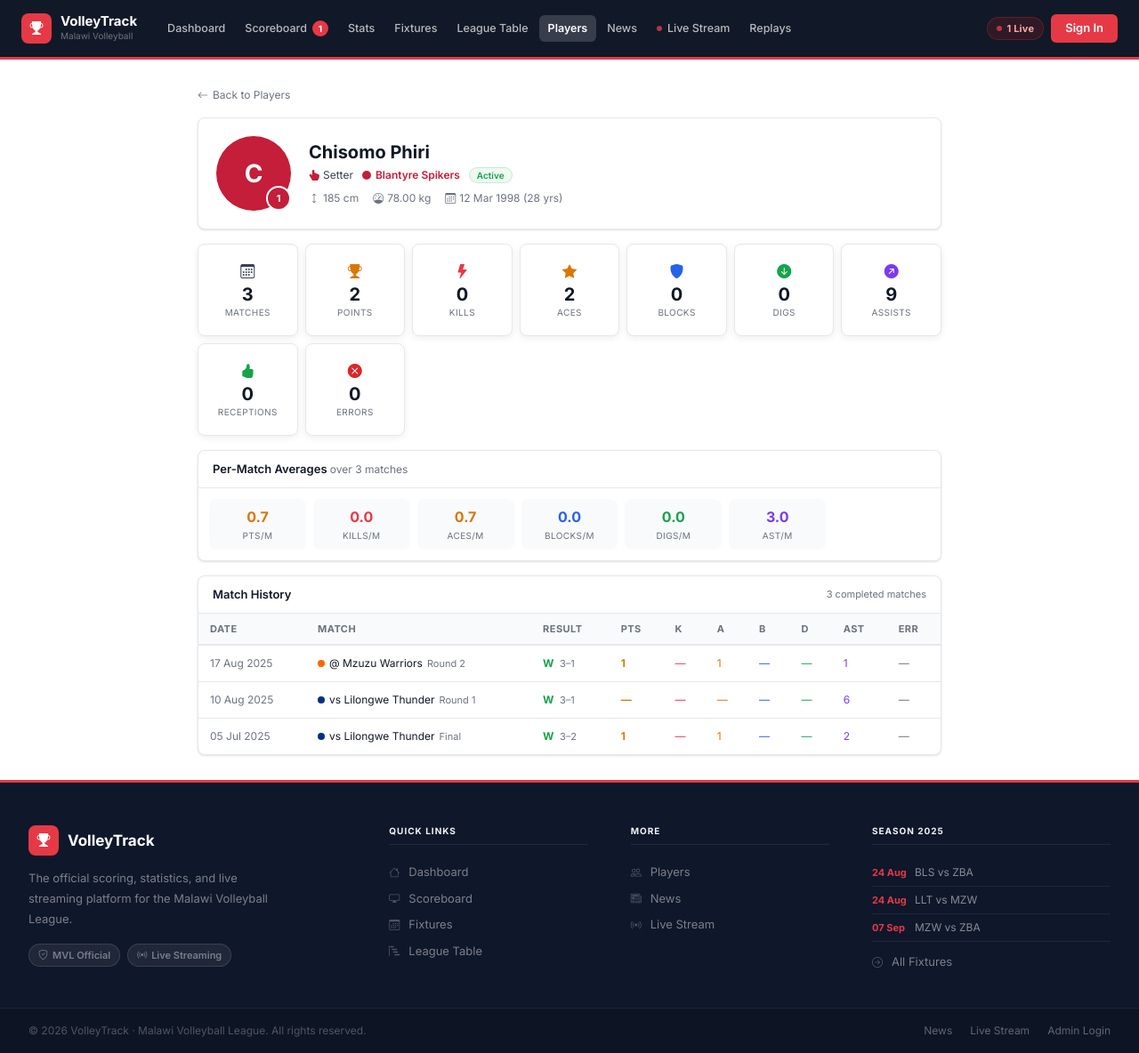
After one commit to omumba/volleytrack, a PHP site: page /volleyball/modules/players/profile.php?id=1 in a window 1280 px wide. The commit adds this page. Shown: the whole page at 89% size. Run offline with PHP 8.4, Linux system fonts and the light colour scheme; data comes from the database, SQL or seed files in the repository.

Commit message:
Add career stats to player profile page
New profile.php shows career totals (matches, points, kills, aces, blocks, digs, assists, receptions, errors), per-match averages, and a full match-by-match history table with W/L result. Each player card on the listing page now has a Career Stats link.

Co-Authored-By: Claude Sonnet 4.6 <noreply@anthropic.com>

```diff
--- a/modules/players/index.php
+++ b/modules/players/index.php
@@ -123,7 +123,7 @@ include __DIR__.'/../../includes/header.php';
             </div>
           </div>
         </div>
-        <div style="display:grid;grid-template-columns:repeat(4,1fr);gap:4px">
+        <div style="display:grid;grid-template-columns:repeat(4,1fr);gap:4px;margin-bottom:10px">
           <?php foreach($stats as [$sl,$sk,$sc]): $sv=(int)($p[$sk]??0); ?>
           <div style="background:var(--s2);border-radius:4px;padding:5px 2px;text-align:center">
             <div style="font-size:14px;font-weight:700;color:<?= $sc ?>;line-height:1"><?= $sv ?></div>
@@ -131,6 +131,7 @@ include __DIR__.'/../../includes/header.php';
           </div>
           <?php endforeach; ?>
         </div>
+        <a href="<?= APP_URL ?>/modules/players/profile.php?id=<?= $p['id'] ?>" style="display:block;text-align:center;font-size:11px;color:var(--t3);text-decoration:none;padding:5px;border-radius:var(--r);border:1px solid var(--b0);transition:all var(--tr)" onmouseover="this.style.background='var(--s2)';this.style.color='var(--t1)'" onmouseout="this.style.background='';this.style.color='var(--t3)'"><i class="bi bi-bar-chart-line me-1"></i>Career Stats</a>
       </div>
     </div>
     <?php endforeach; ?>
--- /dev/null
+++ b/modules/players/profile.php
@@ -0,0 +1,202 @@
+<?php
+require_once __DIR__.'/../../includes/config.php';
+$pid = (int)($_GET['id'] ?? 0);
+if (!$pid) { header('Location:'.APP_URL.'/modules/players/index.php'); exit; }
+
+$db = getDB();
+
+$player = $db->prepare("SELECT p.*,t.name tn,t.short_name ts,t.color_primary tc,t.logo tlogo FROM players p JOIN teams t ON t.id=p.team_id WHERE p.id=?");
+$player->execute([$pid]); $player = $player->fetch();
+if (!$player) { header('Location:'.APP_URL.'/modules/players/index.php'); exit; }
+
+$pageTitle = htmlspecialchars($player['first_name'].' '.$player['last_name']);
+$currentPage = 'players';
+
+// Career totals
+$totals = $db->prepare("
+  SELECT
+    COUNT(DISTINCT pa.match_id)                                                             AS matches,
+    SUM(pa.action_type='Attack Kill')                                                       AS kills,
+    SUM(pa.action_type='Ace')                                                               AS aces,
+    SUM(pa.action_type='Block')                                                             AS blocks,
+    SUM(pa.action_type='Dig')                                                               AS digs,
+    SUM(pa.action_type='Set Assist')                                                        AS assists,
+    SUM(pa.action_type='Reception')                                                         AS receptions,
+    SUM(pa.action_type IN('Attack Error','Attack Blocked','Service Error',
+                           'Block Error','Dig Error','Reception Error'))                    AS errors,
+    SUM(pa.action_type IN('Attack Kill','Ace','Block'))                                     AS points
+  FROM player_actions pa WHERE pa.player_id=?
+");
+$totals->execute([$pid]); $totals = $totals->fetch();
+
+// Per-match breakdown (completed matches only)
+$matches = $db->prepare("
+  SELECT m.id, m.match_date, m.round, m.home_sets_won, m.away_sets_won,
+         ht.name hn, ht.short_name hs, ht.color_primary hc,
+         at.name an, at.short_name as_, at.color_primary ac,
+         (m.home_team_id = ?) AS is_home,
+         SUM(pa.action_type='Attack Kill')                                                       AS kills,
+         SUM(pa.action_type='Ace')                                                               AS aces,
+         SUM(pa.action_type='Block')                                                             AS blocks,
+         SUM(pa.action_type='Dig')                                                               AS digs,
+         SUM(pa.action_type='Set Assist')                                                        AS assists,
+         SUM(pa.action_type='Reception')                                                         AS receptions,
+         SUM(pa.action_type IN('Attack Error','Attack Blocked','Service Error',
+                                'Block Error','Dig Error','Reception Error'))                    AS errors,
+         SUM(pa.action_type IN('Attack Kill','Ace','Block'))                                     AS points
+  FROM player_actions pa
+  JOIN matches m ON m.id = pa.match_id
+  JOIN teams ht ON ht.id = m.home_team_id
+  JOIN teams at ON at.id = m.away_team_id
+  WHERE pa.player_id = ? AND m.status = 'Completed'
+  GROUP BY m.id, m.match_date, m.round, m.home_sets_won, m.away_sets_won,
+           ht.name, ht.short_name, ht.color_primary, at.name, at.short_name, at.color_primary, is_home
+  ORDER BY m.match_date DESC
+");
+$matches->execute([$player['team_id'], $pid]); $matches = $matches->fetchAll();
+
+$mp  = (int)($totals['matches'] ?? 0);
+$avg = fn($v) => $mp > 0 ? number_format($v / $mp, 1) : '—';
+
+$posIcons = ['Setter'=>'bi-hand-index-thumb-fill','Outside Hitter'=>'bi-lightning-fill','Middle Blocker'=>'bi-shield-fill','Opposite Hitter'=>'bi-arrow-up-right-circle-fill','Libero'=>'bi-arrow-down-circle-fill','Defensive Specialist'=>'bi-asterisk'];
+$ico = $posIcons[$player['position']] ?? 'bi-person';
+
+include __DIR__.'/../../includes/header.php';
+?>
+<div class="content" style="max-width:900px;margin:0 auto">
+
+  <!-- Back link -->
+  <a href="<?= APP_URL ?>/modules/players/index.php?team=<?= $player['team_id'] ?>" style="display:inline-flex;align-items:center;gap:5px;font-size:12px;color:var(--t3);text-decoration:none;margin-bottom:16px"><i class="bi bi-arrow-left"></i>Back to Players</a>
+
+  <!-- Player header -->
+  <div class="card" style="margin-bottom:16px">
+    <div style="padding:20px;display:flex;align-items:center;gap:20px;flex-wrap:wrap">
+      <div style="position:relative;flex-shrink:0">
+        <?php if (!empty($player['photo'])): ?>
+        <img src="<?= APP_URL ?>/assets/uploads/players/<?= htmlspecialchars($player['photo']) ?>" alt=""
+             style="width:84px;height:84px;border-radius:50%;object-fit:cover;border:3px solid <?= $player['tc'] ?>">
+        <?php else: ?>
+        <div style="width:84px;height:84px;border-radius:50%;background:<?= $player['tc'] ?>;display:flex;align-items:center;justify-content:center;font-size:28px;font-weight:700;color:#fff"><?= strtoupper(substr($player['first_name'],0,1)) ?></div>
+        <?php endif; ?>
+        <div style="position:absolute;bottom:0;right:0;width:28px;height:28px;border-radius:50%;background:<?= $player['tc'] ?>;border:2px solid var(--bg);display:flex;align-items:center;justify-content:center;font-size:11px;font-weight:700;color:#fff"><?= $player['jersey_number'] ?></div>
+      </div>
+      <div style="flex:1;min-width:0">
+        <h1 style="font-size:20px;font-weight:700;margin-bottom:4px"><?= htmlspecialchars($player['first_name'].' '.$player['last_name']) ?></h1>
+        <div style="display:flex;align-items:center;gap:10px;flex-wrap:wrap;margin-bottom:8px">
+          <span style="display:inline-flex;align-items:center;gap:4px;font-size:12px;color:var(--t2)"><i class="bi <?= $ico ?>" style="color:<?= $player['tc'] ?>"></i><?= htmlspecialchars($player['position']) ?></span>
+          <span style="display:inline-flex;align-items:center;gap:5px;font-size:12px;font-weight:600;color:<?= $player['tc'] ?>">
+            <?php if (!empty($player['tlogo'])): ?>
+            <img src="<?= APP_URL ?>/assets/uploads/teams/<?= htmlspecialchars($player['tlogo']) ?>" style="width:14px;height:14px;object-fit:contain">
+            <?php else: ?>
+            <div style="width:10px;height:10px;border-radius:50%;background:<?= $player['tc'] ?>"></div>
+            <?php endif; ?>
+            <?= htmlspecialchars($player['tn']) ?>
+          </span>
+          <span class="badge <?= $player['is_active']?'b-active':'b-off' ?>" style="font-size:10px"><?= $player['is_active']?'Active':'Inactive' ?></span>
+        </div>
+        <div style="display:flex;gap:16px;flex-wrap:wrap;font-size:12px;color:var(--t3)">
+          <?php if ($player['height_cm']): ?><span><i class="bi bi-arrows-vertical me-1"></i><?= $player['height_cm'] ?> cm</span><?php endif; ?>
+          <?php if ($player['weight_kg']): ?><span><i class="bi bi-speedometer me-1"></i><?= $player['weight_kg'] ?> kg</span><?php endif; ?>
+          <?php if ($player['date_of_birth']): ?>
+            <?php $age = (int)((time() - strtotime($player['date_of_birth'])) / 31557600); ?>
+            <span><i class="bi bi-calendar3 me-1"></i><?= date('d M Y', strtotime($player['date_of_birth'])) ?> (<?= $age ?> yrs)</span>
+          <?php endif; ?>
+        </div>
+      </div>
+    </div>
+  </div>
+
+  <!-- Career stat cards -->
+  <div style="display:grid;grid-template-columns:repeat(auto-fill,minmax(110px,1fr));gap:8px;margin-bottom:16px">
+    <?php foreach([
+      ['Matches','matches','bi-calendar3','var(--t2)'],
+      ['Points','points','bi-trophy-fill','var(--gld)'],
+      ['Kills','kills','bi-lightning-fill','var(--acc)'],
+      ['Aces','aces','bi-star-fill','var(--gld)'],
+      ['Blocks','blocks','bi-shield-fill','var(--pri)'],
+      ['Digs','digs','bi-arrow-down-circle-fill','var(--grn)'],
+      ['Assists','assists','bi-arrow-up-right-circle-fill','var(--pur)'],
+      ['Receptions','receptions','bi-hand-thumbs-up-fill','var(--grn)'],
+      ['Errors','errors','bi-x-circle-fill','var(--red)'],
+    ] as [$lbl,$key,$bic,$col]): $val = (int)($totals[$key]??0); ?>
+    <div class="stat-card" style="text-align:center">
+      <i class="bi <?= $bic ?>" style="font-size:16px;color:<?= $col ?>;display:block;margin-bottom:4px"></i>
+      <div style="font-size:20px;font-weight:700;color:var(--t1);line-height:1"><?= $val ?></div>
+      <div style="font-size:10px;color:var(--t3);text-transform:uppercase;letter-spacing:.04em;margin-top:3px"><?= $lbl ?></div>
+    </div>
+    <?php endforeach; ?>
+  </div>
+
+  <!-- Per-match averages -->
+  <?php if ($mp > 0): ?>
+  <div class="card" style="margin-bottom:16px">
+    <div class="card-head"><h3>Per-Match Averages <span style="font-weight:400;color:var(--t3);font-size:12px">over <?= $mp ?> match<?= $mp!==1?'es':'' ?></span></h3></div>
+    <div style="display:grid;grid-template-columns:repeat(auto-fill,minmax(100px,1fr));padding:12px;gap:8px">
+      <?php foreach([
+        ['Pts/M','points','var(--gld)'],['Kills/M','kills','var(--acc)'],['Aces/M','aces','var(--gld)'],
+        ['Blocks/M','blocks','var(--pri)'],['Digs/M','digs','var(--grn)'],['Ast/M','assists','var(--pur)'],
+      ] as [$lbl,$key,$col]): ?>
+      <div style="background:var(--s2);border-radius:var(--r);padding:8px;text-align:center">
+        <div style="font-size:16px;font-weight:700;color:<?= $col ?>"><?= $avg($totals[$key]??0) ?></div>
+        <div style="font-size:10px;color:var(--t3);text-transform:uppercase;letter-spacing:.04em;margin-top:2px"><?= $lbl ?></div>
+      </div>
+      <?php endforeach; ?>
+    </div>
+  </div>
+  <?php endif; ?>
+
+  <!-- Match-by-match breakdown -->
+  <div class="card">
+    <div class="card-head"><h3>Match History</h3><span style="font-size:11px;color:var(--t3)"><?= count($matches) ?> completed match<?= count($matches)!==1?'es':'' ?></span></div>
+    <?php if (empty($matches)): ?>
+    <div style="padding:30px;text-align:center;color:var(--t3);font-size:12px"><i class="bi bi-clipboard" style="font-size:28px;display:block;margin-bottom:6px;opacity:.3"></i>No match stats recorded yet</div>
+    <?php else: ?>
+    <div class="tbl-wrap">
+      <table class="tbl" style="font-size:12px">
+        <thead>
+          <tr>
+            <th>Date</th><th>Match</th><th>Result</th>
+            <th title="Points (Kills+Aces+Blocks)">Pts</th>
+            <th title="Kills">K</th><th title="Aces">A</th><th title="Blocks">B</th>
+            <th title="Digs">D</th><th title="Assists">Ast</th><th title="Errors">Err</th>
+          </tr>
+        </thead>
+        <tbody>
+        <?php foreach ($matches as $m):
+          $isHome  = (bool)$m['is_home'];
+          $myScore = $isHome ? $m['home_sets_won'] : $m['away_sets_won'];
+          $opScore = $isHome ? $m['away_sets_won']  : $m['home_sets_won'];
+          $won     = $myScore > $opScore;
+          $oppName = $isHome ? $m['an'] : $m['hn'];
+          $oppColor= $isHome ? $m['ac'] : $m['hc'];
+        ?>
+        <tr>
+          <td style="white-space:nowrap;color:var(--t3)"><?= date('d M Y', strtotime($m['match_date'])) ?></td>
+          <td>
+            <div style="display:flex;align-items:center;gap:5px">
+              <div class="team-dot" style="background:<?= $oppColor ?>"></div>
+              <?= $isHome ? 'vs' : '@' ?> <?= htmlspecialchars($oppName) ?>
+              <?php if ($m['round']): ?><span style="color:var(--t3);font-size:11px"><?= htmlspecialchars($m['round']) ?></span><?php endif; ?>
+            </div>
+          </td>
+          <td>
+            <span style="font-weight:700;color:<?= $won?'var(--grn)':'var(--red)' ?>"><?= $won?'W':'L' ?></span>
+            <span style="color:var(--t3);font-size:11px;margin-left:3px"><?= $myScore ?>–<?= $opScore ?></span>
+          </td>
+          <td style="font-weight:700;color:var(--gld)"><?= $m['points'] ?: '—' ?></td>
+          <td style="color:var(--acc)"><?= $m['kills']  ?: '—' ?></td>
+          <td style="color:var(--gld)"><?= $m['aces']   ?: '—' ?></td>
+          <td style="color:var(--pri)"><?= $m['blocks'] ?: '—' ?></td>
+          <td style="color:var(--grn)"><?= $m['digs']   ?: '—' ?></td>
+          <td style="color:var(--pur)"><?= $m['assists']?: '—' ?></td>
+          <td style="color:<?= $m['errors']>0?'var(--red)':'var(--t3)' ?>"><?= $m['errors'] ?: '—' ?></td>
+        </tr>
+        <?php endforeach; ?>
+        </tbody>
+      </table>
+    </div>
+    <?php endif; ?>
+  </div>
+
+</div>
+<?php include __DIR__.'/../../includes/footer.php'; ?>
```
